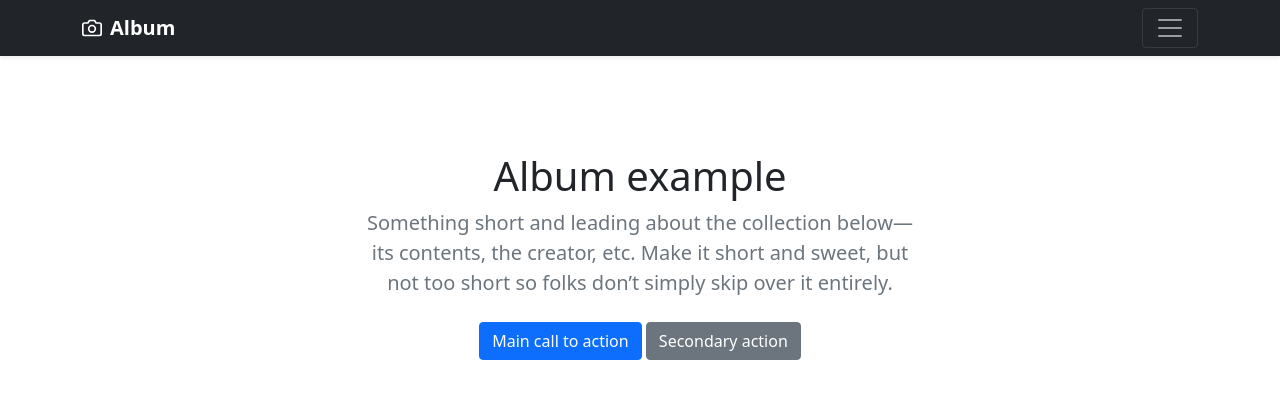
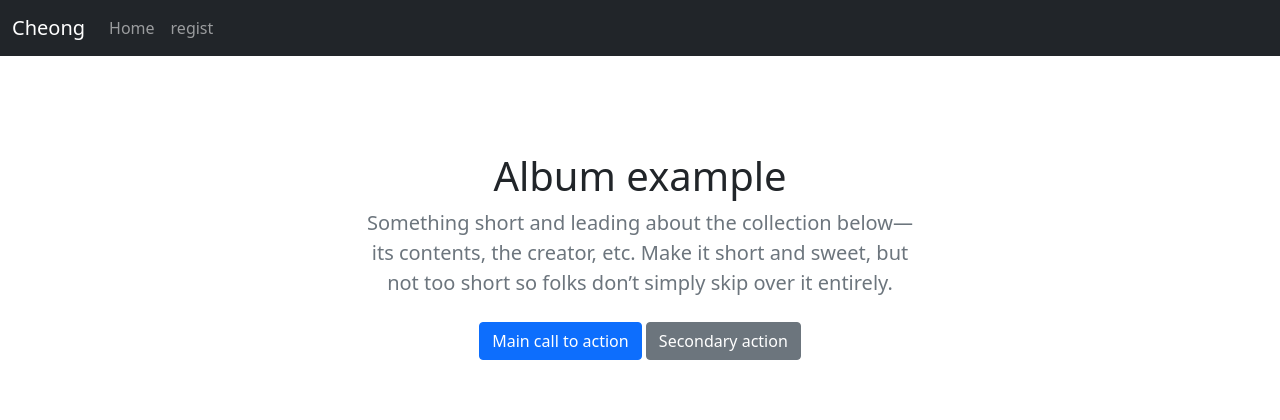
Before and after one commit to CheongYa/--Python--OnlineStore, a Flask app: page /products/list in a window 1280 px wide. Shown: the top 420 px of the page. Run offline with Flask 2, Linux system fonts and the light colour scheme; data that the repository does not hold is empty; some libraries are stand-ins or nearby versions.

Commit message:
chapter 4(3)

```diff
--- a/study/essential.txt
+++ b/study/essential.txt
@@ -47,3 +47,4 @@ css, forms 검색 후 HTML 코드를 복사 붙여넣기.
 
 1. bootstrap(V5.1.3) 사용
 examples에 album 사용
+docs에 navbar 검색하여 코드 사용
--- /dev/null
+++ b/templates/base.html
@@ -0,0 +1,37 @@
+<!doctype html>
+<html lang="en">
+    <head>
+        <meta charset="utf-8">
+        <meta name="viewport" content="width=device-width, initial-scale=1">
+        <meta name="description" content="">
+        <meta name="author" content="Mark Otto, Jacob Thornton, and Bootstrap contributors">
+        <meta name="generator" content="Hugo 0.88.1">
+        <title>Album example · Bootstrap v5.1</title>
+
+        <link rel="canonical" href="https://getbootstrap.com/docs/5.1/examples/album/">
+        <!-- Bootstrap core CSS --> <!--product_form에서 가져옴-->
+        <link href="https://cdn.jsdelivr.net/npm/bootstrap@5.1.3/dist/css/bootstrap.min.css" rel="stylesheet" integrity="sha384-1BmE4kWBq78iYhFldvKuhfTAU6auU8tT94WrHftjDbrCEXSU1oBoqyl2QvZ6jIW3" crossorigin="anonymous">
+    </head>
+
+    <nav class="navbar navbar-expand-lg navbar-dark bg-dark">
+        <div class="container-fluid">
+        <a class="navbar-brand" href="#">Cheong</a>
+        <button class="navbar-toggler" type="button" data-bs-toggle="collapse" data-bs-target="#navbarSupportedContent" aria-controls="navbarSupportedContent" aria-expanded="false" aria-label="Toggle navigation">
+            <span class="navbar-toggler-icon"></span>
+        </button>
+        <div class="collapse navbar-collapse" id="navbarSupportedContent">
+            <ul class="navbar-nav me-auto mb-2 mb-lg-0">
+            <li class="nav-item">
+                <a class="nav-link" aria-current="page" href="/products/list">Home</a>
+            </li>
+            <li class="nav-item">
+                <a class="nav-link" href="/products/form">regist</a>
+            </li>
+            </ul>
+        </div>
+        </div>
+    </nav>
+    <body>
+    {% block content %}{% endblock %}
+    </body>
+</html>
--- a/templates/products.html
+++ b/templates/products.html
@@ -1,17 +1,5 @@
-<!doctype html>
-<html lang="en">
-  <head>
-    <meta charset="utf-8">
-    <meta name="viewport" content="width=device-width, initial-scale=1">
-    <meta name="description" content="">
-    <meta name="author" content="Mark Otto, Jacob Thornton, and Bootstrap contributors">
-    <meta name="generator" content="Hugo 0.88.1">
-    <title>Album example · Bootstrap v5.1</title>
-
-    <link rel="canonical" href="https://getbootstrap.com/docs/5.1/examples/album/">
-
-    <!-- Bootstrap core CSS --> <!--product_form에서 가져옴-->
-    <link href="https://cdn.jsdelivr.net/npm/bootstrap@5.1.3/dist/css/bootstrap.min.css" rel="stylesheet" integrity="sha384-1BmE4kWBq78iYhFldvKuhfTAU6auU8tT94WrHftjDbrCEXSU1oBoqyl2QvZ6jIW3" crossorigin="anonymous">
+{% extends "base.html" %}
+{% block content %}
 
 <style>
   .bd-placeholder-img {
@@ -28,42 +16,6 @@
       }
   }
 </style>
-
-
-  </head>
-  <body>
-
-<header>
-  <div class="collapse bg-dark" id="navbarHeader">
-    <div class="container">
-      <div class="row">
-        <div class="col-sm-8 col-md-7 py-4">
-          <h4 class="text-white">About</h4>
-          <p class="text-muted">Add some information about the album below, the author, or any other background context. Make it a few sentences long so folks can pick up some informative tidbits. Then, link them off to some social networking sites or contact information.</p>
-        </div>
-        <div class="col-sm-4 offset-md-1 py-4">
-          <h4 class="text-white">Contact</h4>
-          <ul class="list-unstyled">
-            <li><a href="#" class="text-white">Follow on Twitter</a></li>
-            <li><a href="#" class="text-white">Like on Facebook</a></li>
-            <li><a href="#" class="text-white">Email me</a></li>
-          </ul>
-        </div>
-      </div>
-    </div>
-  </div>
-  <div class="navbar navbar-dark bg-dark shadow-sm">
-    <div class="container">
-      <a href="#" class="navbar-brand d-flex align-items-center">
-        <svg xmlns="http://www.w3.org/2000/svg" width="20" height="20" fill="none" stroke="currentColor" stroke-linecap="round" stroke-linejoin="round" stroke-width="2" aria-hidden="true" class="me-2" viewBox="0 0 24 24"><path d="M23 19a2 2 0 0 1-2 2H3a2 2 0 0 1-2-2V8a2 2 0 0 1 2-2h4l2-3h6l2 3h4a2 2 0 0 1 2 2z"/><circle cx="12" cy="13" r="4"/></svg>
-        <strong>Album</strong>
-      </a>
-      <button class="navbar-toggler" type="button" data-bs-toggle="collapse" data-bs-target="#navbarHeader" aria-controls="navbarHeader" aria-expanded="false" aria-label="Toggle navigation">
-        <span class="navbar-toggler-icon"></span>
-      </button>
-    </div>
-  </div>
-</header>
 
 <main>
 
@@ -119,7 +71,4 @@
 
 
     <script src="../assets/dist/js/bootstrap.bundle.min.js"></script>
-
-
-  </body>
-</html>
+{% endblock %}
```
Also changed, not shown: templates/product_form.html (+3 -8 lines). Lines whose indentation alone changed are shown as unchanged.
